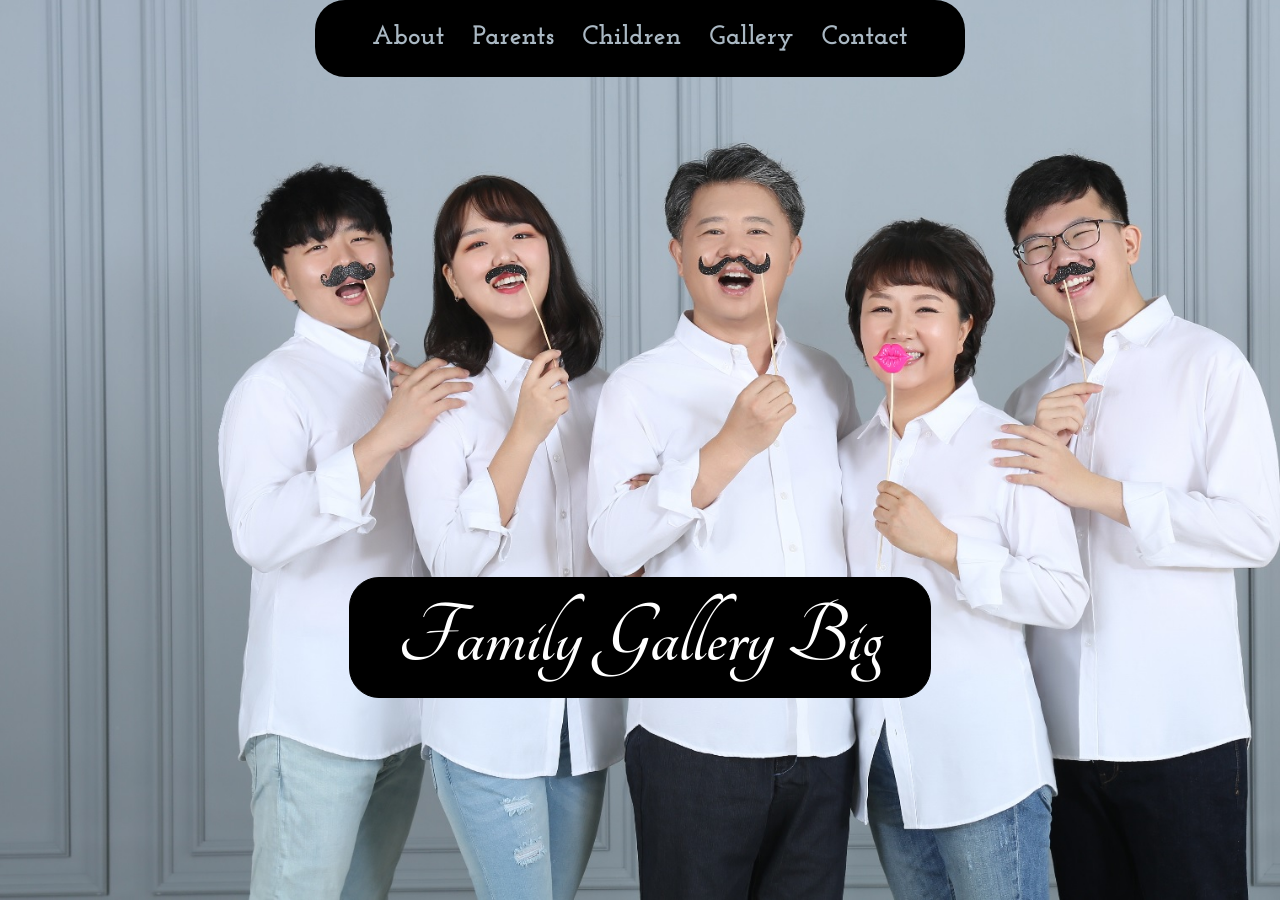
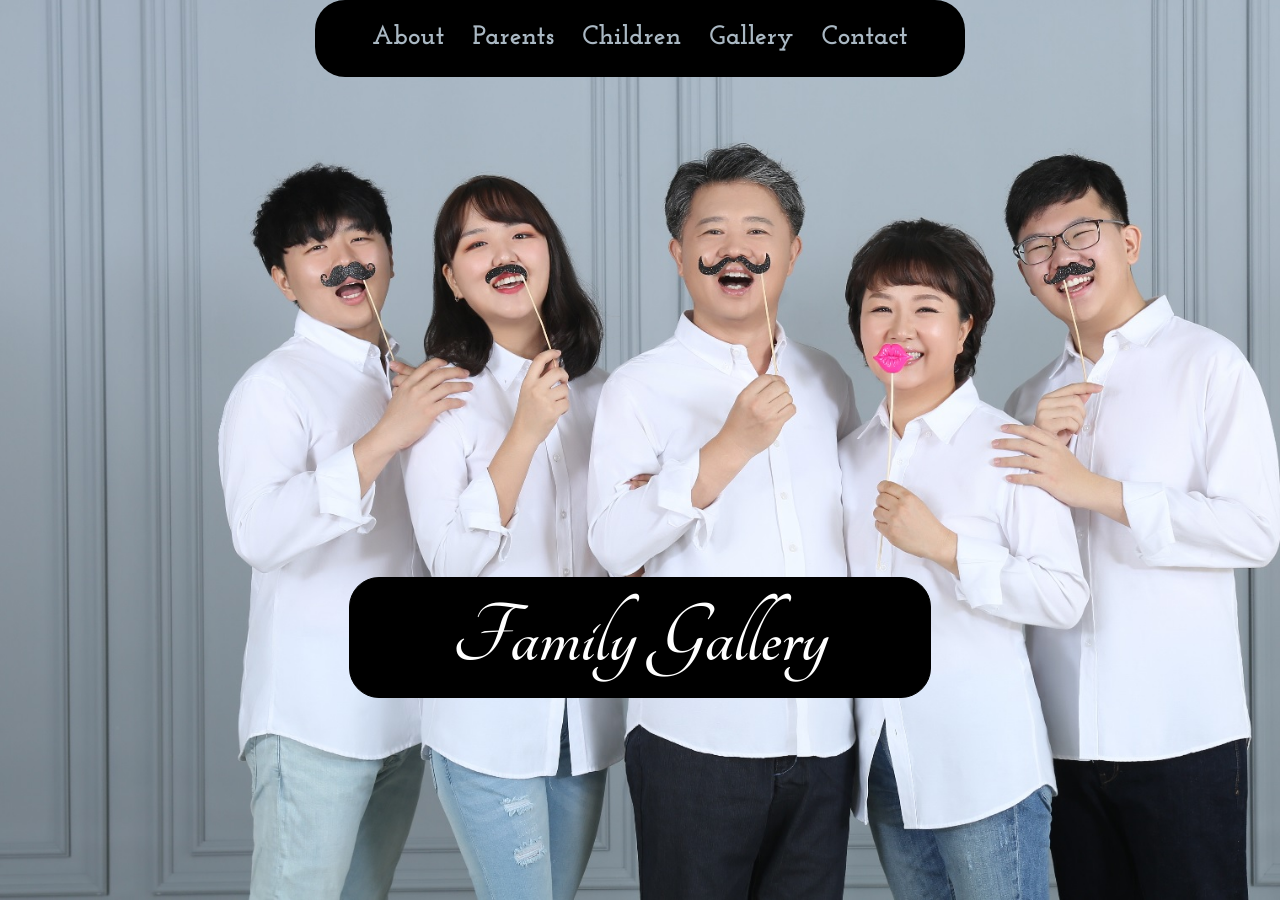
Before and after one commit to sinrama01/family, a plain HTML site: page index.html in a window 1280 px wide. Shown: the top 900 px of the page. Drawn offline with Linux system fonts and the light colour scheme.

Commit message:
delete name

```diff
--- a/index.html
+++ b/index.html
@@ -19,7 +19,7 @@
             </ul>
 
           <h1 id="headTitle">
-              Family Gallery Big
+              Family Gallery
           </h1>
 
 
```
